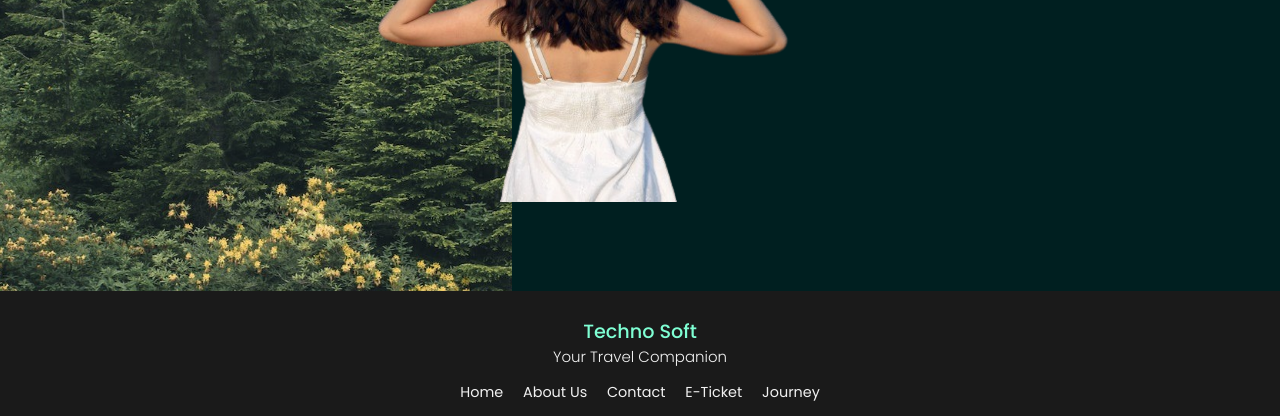
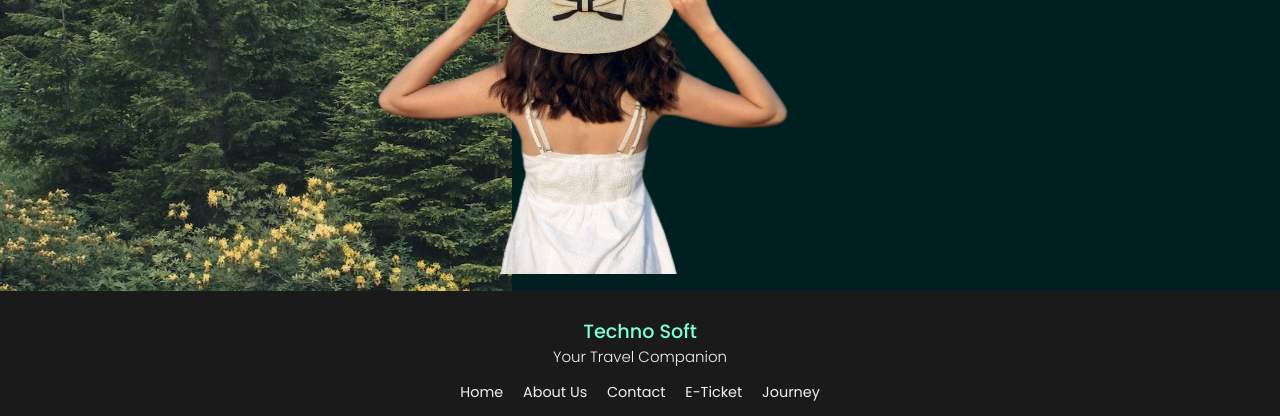
Before and after one commit to Saniyakhan10/Travel-Moments, a plain HTML site: page index.html in a window 1280 px wide. Shown: the part 509-925 px from the top of the page. Drawn offline with Linux system fonts and the light colour scheme.

Commit message:
fix layout

```diff
--- a/index.html
+++ b/index.html
@@ -161,7 +161,7 @@
         .img1 {
             position: absolute;
             z-index: 3;
-            top: 19.5rem;
+            top: 24rem;
             left: 23rem;
         }
 
```
